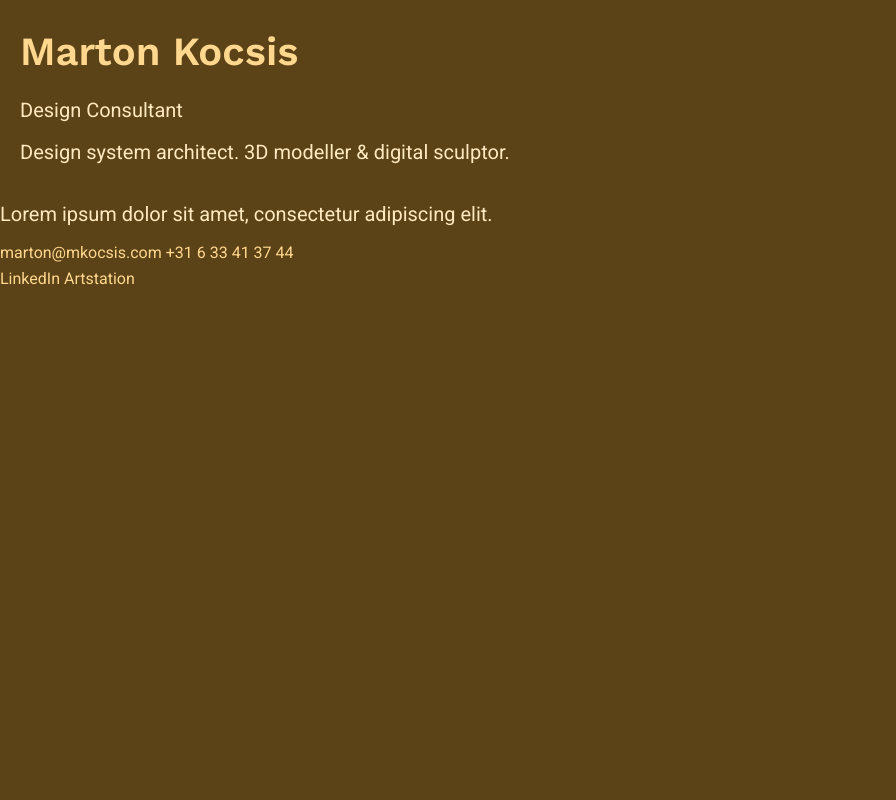
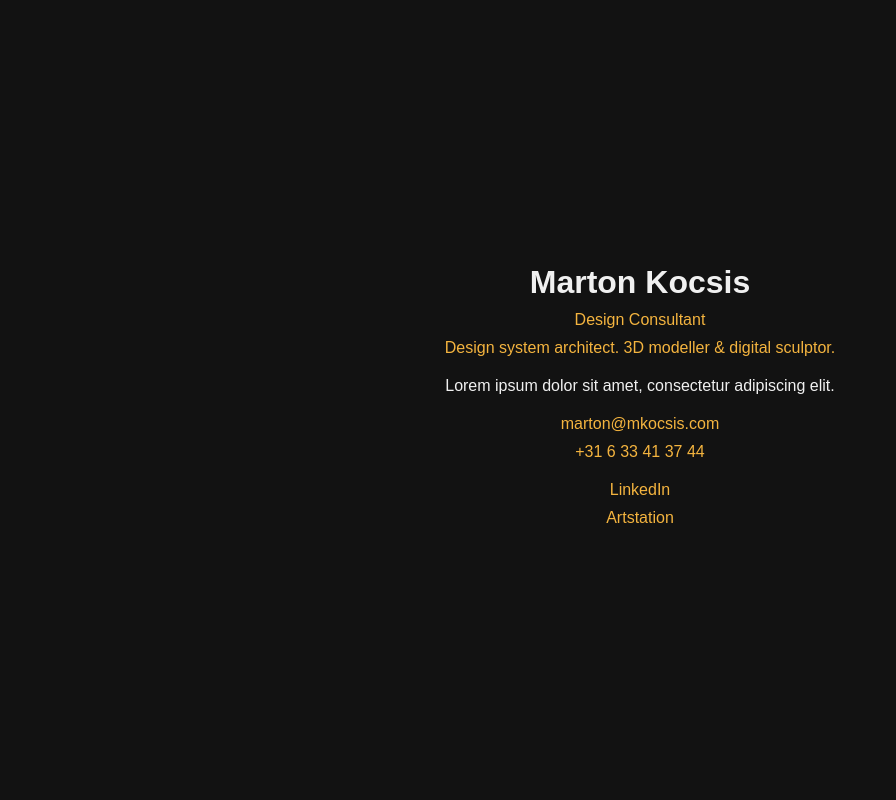
Before and after one commit to martonkocsis/mkocsis, a PHP site: page / in a window 1280 px wide. Shown: the whole page, without its empty margins (0-896 px from the left). Run offline with PHP 8.4, Linux system fonts and the light colour scheme.

Commit message:
Update style.css

```diff
--- a/style.css
+++ b/style.css
@@ -1,55 +1,46 @@
-/* Import Google Fonts */
-@import url('https://fonts.googleapis.com/css2?family=Work+Sans:wght@400;600&family=Roboto:wght@400;700&display=swap');
-
-/* Basic Reset */
-* {
+body {
+    background-color: #121212;
+    color: #f0f0f0;
+    font-family: 'Arial', sans-serif;
     margin: 0;
     padding: 0;
-    box-sizing: border-box;
+    display: flex;
+    justify-content: center;
+    align-items: center;
+    height: 100vh;
+    text-align: center;
 }
 
-body {
-    font-family: 'Roboto', sans-serif;
-    background-color: #5b4317;
-    color: #ffe9c1;
-    line-height: 1.6;
-}
-
-header, main {
+.container {
+    max-width: 800px;
     padding: 20px;
 }
 
 h1, p {
-    margin-bottom: 10px;
+    margin: 10px 0;
 }
 
-h1 {
-    font-family: 'Work Sans', sans-serif;
-    color: #ffd78e;
+header p {
+    color: #F4B43F; /* Accent color for job titles */
+}
+
+.bio, .contact-info, .social-links {
+    margin: 20px 0;
 }
 
 a {
-    color: #ffd78e;
+    color: #F4B43F;
     text-decoration: none;
+    display: block; /* Stack links vertically */
+    margin: 10px 0;
 }
 
 a:hover {
     text-decoration: underline;
 }
 
-/* Accessibility Improvements */
-:focus {
-    outline: 3px solid #ffd78e;
-    outline-offset: 2px;
-}
-
-/* Responsive Typography */
-@media (min-width: 768px) {
-    h1 {
-        font-size: 2.5rem;
-    }
-
-    p {
-        font-size: 1.25rem;
+@media (max-width: 600px) {
+    .container {
+        padding: 10px;
     }
 }
```
